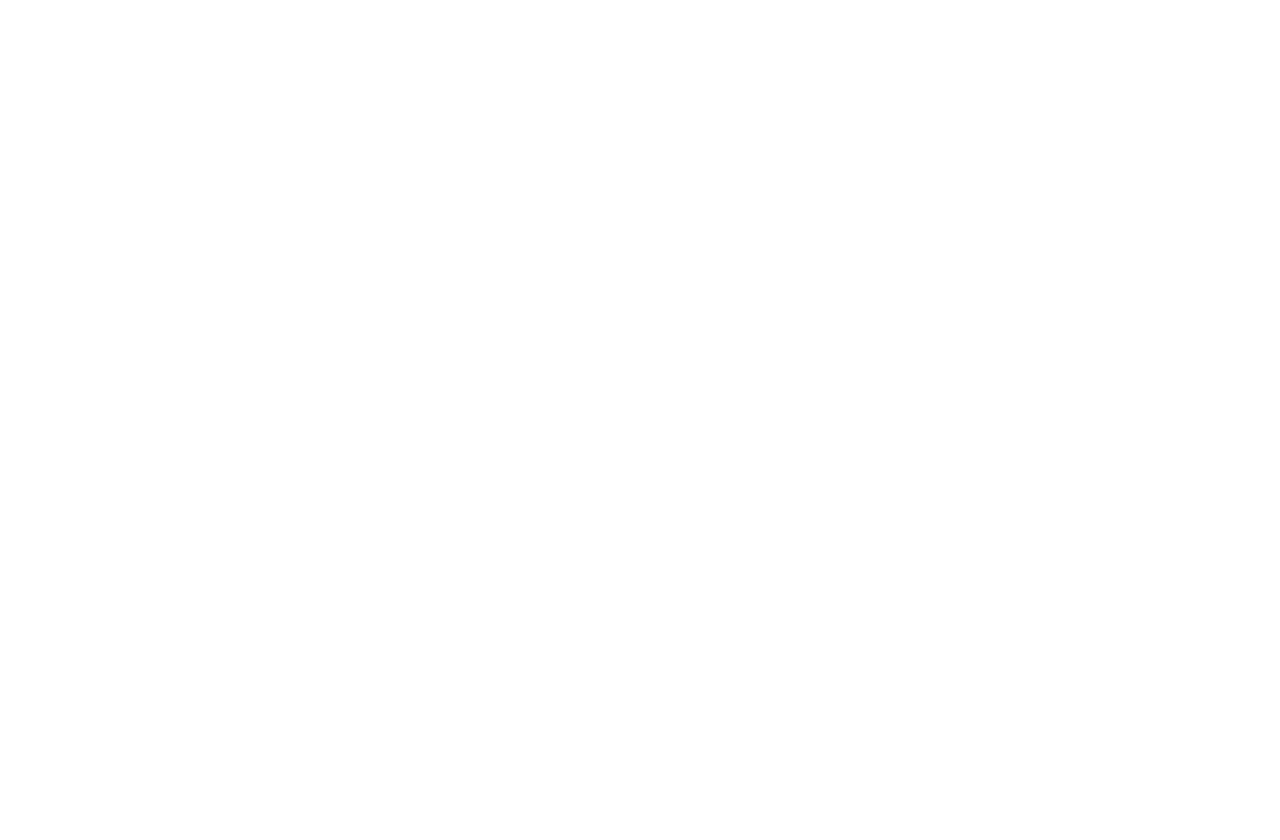
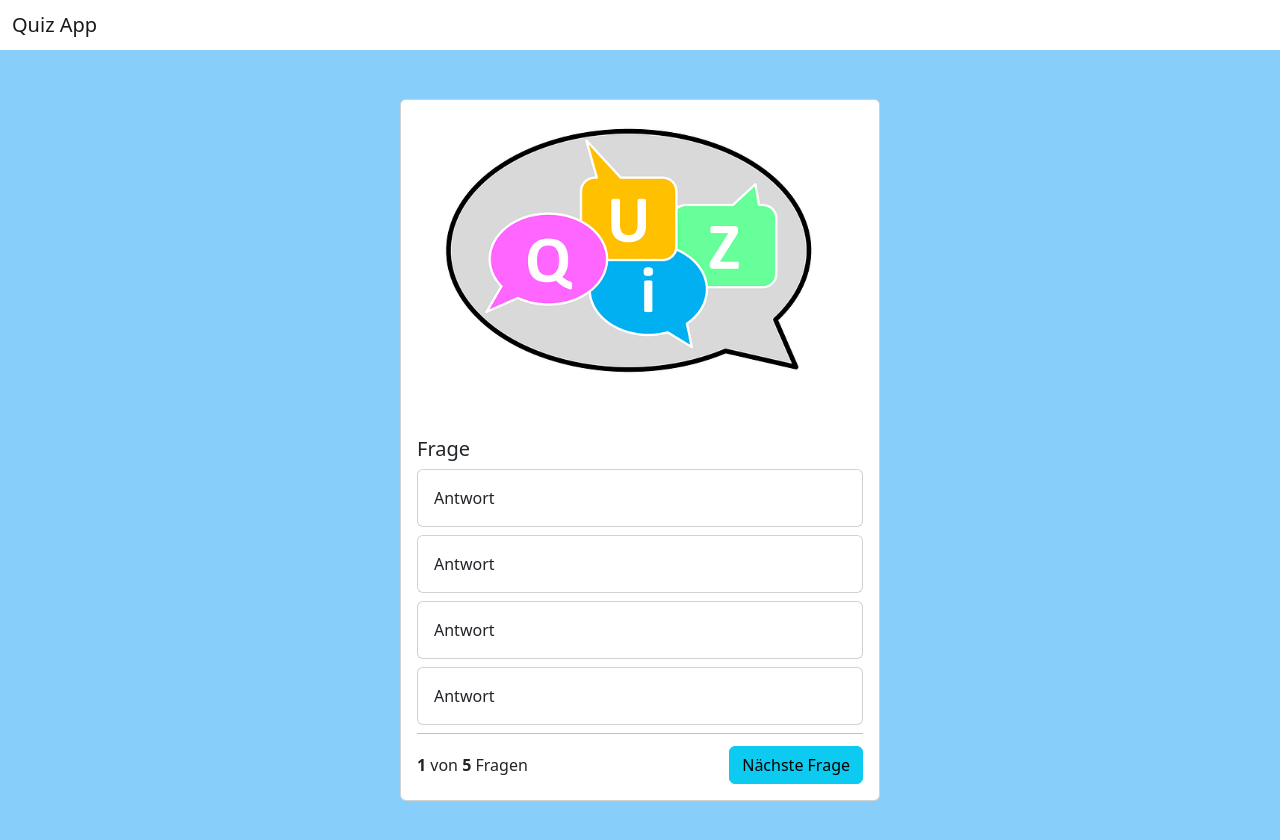
Before and after one commit to SaschaGrill/Quiz-App, a website: page index.html in a window 1280 px wide. Before the commit the page ends 800 px from the top, so only its background shows below. Drawn offline with nearby package versions, Linux system fonts and the light colour scheme.

Commit message:
first foundation

```diff
--- a/index.html
+++ b/index.html
@@ -1,15 +1,57 @@
 <!DOCTYPE html>
 <html lang="en">
+
 <head>
     <meta charset="UTF-8">
     <meta http-equiv="X-UA-Compatible" content="IE=edge">
     <meta name="viewport" content="width=device-width, initial-scale=1.0">
+    <title>Quiz App</title>
+
+    <!-- Bootstrap file -->
     <link rel="stylesheet" href="node_modules/bootstrap/dist/css/bootstrap.min.css">
     <link rel="stylesheet" href="style.css">
     <script src="script.js"></script>
-    <title>Quiz App</title>
 </head>
+
 <body>
+    <nav class="navbar bg-body-tertiary">
+        <div class="container-fluid">
+            <span class="navbar-brand mb-0 h1">Quiz App</span>
+        </div>
+    </nav>
 
+    <div class="container-flex">
+        <div class="card question-card">
+            <img src="img/quiz.png" class="card-img-top">
+            <div class="card-body">
+                <h5 class="card-title">Frage</h5>
+                <div class="card mb-2">
+                    <div class="card-body">
+                        Antwort
+                    </div>
+                </div>
+                <div class="card mb-2">
+                    <div class="card-body">
+                        Antwort
+                    </div>
+                </div>
+                <div class="card mb-2">
+                    <div class="card-body">
+                        Antwort
+                    </div>
+                </div>
+                <div class="card mb-2">
+                    <div class="card-body">
+                        Antwort
+                    </div>
+                </div>
+                <div class="question-footer">
+                    <span><b>1</b> von <b>5</b> Fragen</span>
+                    <button type="button" class="btn btn-info">Nächste Frage</button>
+                </div>
+            </div>
+        </div>
+    </div>
 </body>
+
 </html>
--- a/style.css
+++ b/style.css
@@ -0,0 +1,19 @@
+.container-flex {
+    min-height: 100vh;
+    display: flex;
+    justify-content: center;
+    align-items: center;
+    background-color: lightskyblue;
+}
+
+.question-footer {
+    display: flex;
+    justify-content: space-between;
+    border-top: 1px solid rgba(0,0,0,0.25);
+    align-items: center;
+    padding-top: 12px;
+}
+
+.question-card {
+    width: 30rem;
+}
```
Also changed, not shown: img/quiz.png (added).
